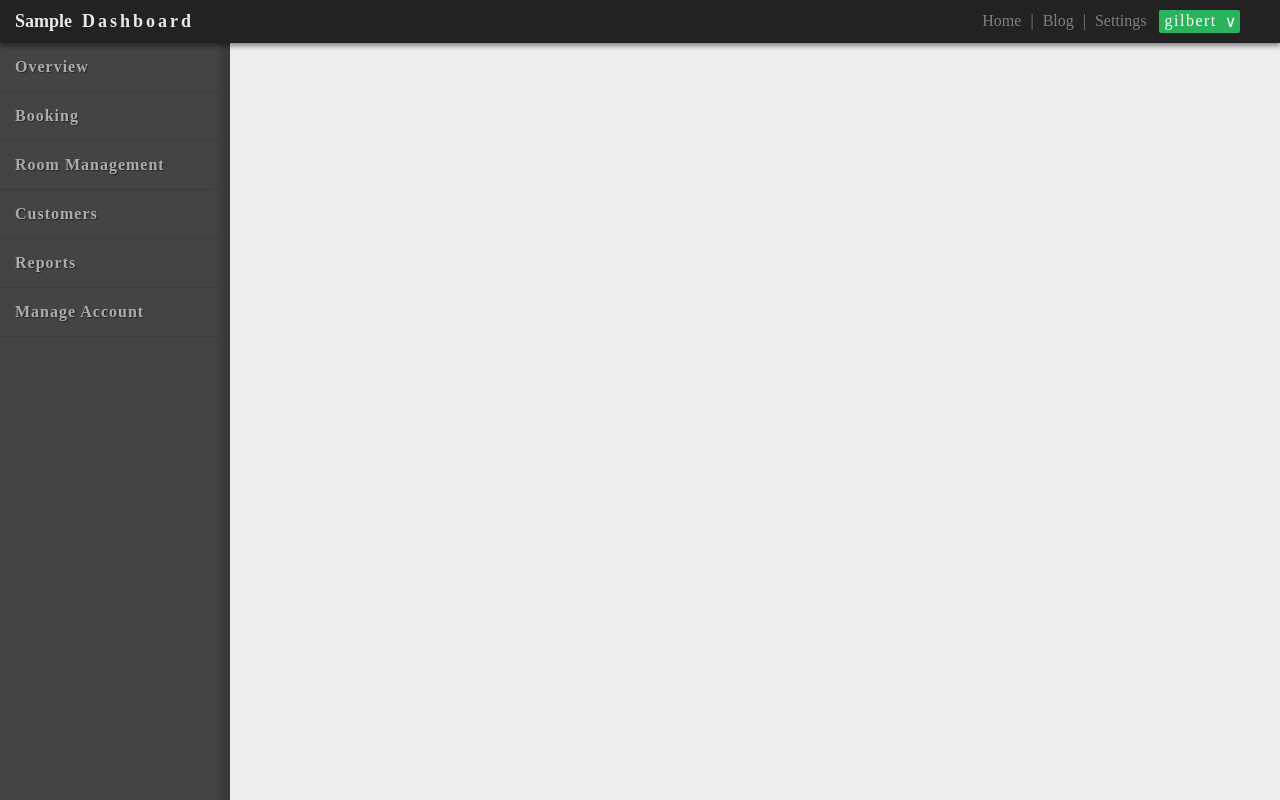
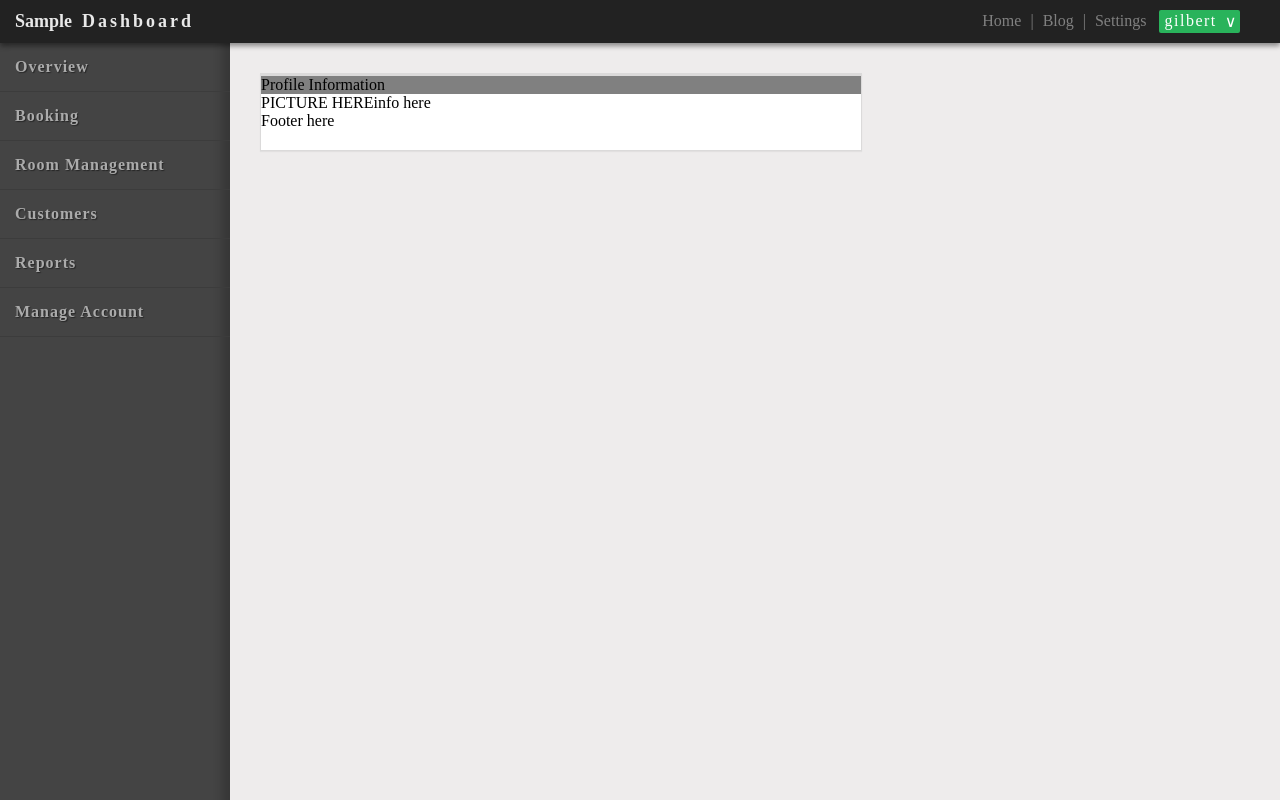
Before and after one commit to igroz777/uitemplate, a plain HTML site: page index.html in a window 1280 px wide. Drawn offline with Linux system fonts and the light colour scheme.

Commit message:
Started work on profile section. Confirmed that initial styling works properly. Will bbe adding lots of dummy data in next commit.

```diff
--- a/css/style.css
+++ b/css/style.css
@@ -287,3 +287,30 @@ body{
 	background: #eeecec;
 	height: 100%;
 }
+
+.app-page-profile{
+	display: flex;
+	flex-direction: column;
+	justify-content: flex-start;
+	align-items: flex-start;
+	margin-left: 30px;
+	margin-top: 30px;
+	padding-bottom: 20px;
+	border: 1px solid #dbdada;
+	border-top: 3px solid #dbdada;
+	box-shadow: 0 1px 1px rgba(0,0,0,0.05);
+	background: white;
+	width: 600px;
+}
+
+.page-profile-header{
+	width: 100%;
+	background: gray;
+
+}
+
+.page-profile-content{
+	display: flex;
+	flex-direction: row;
+	flex-wrap: nowrap;
+}
--- a/index.html
+++ b/index.html
@@ -102,7 +102,29 @@
 				</ul>
 			</div>
 			<div class="app-page-host">
-    			<router-view></router-view>
+    			<div class="app-page-profile">
+    				<div class="page-profile-header">
+    					<div>Profile Information</div>
+    				</div>
+    				<div class="page-profile-content">
+    					<div class="page-profile-picture">
+    						PICTURE HERE
+    					</div>
+    					<div class="page-profile-info">
+    					info here
+    						<div class="page-profile-section">
+	    						<div class="page-profile-section-header"></div>
+	    						<div class="page-profile-section-detail">
+	    							<div class="page-profile-section-detail-key"></div>
+	    							<div class="page-profile-section-detail-value"></div>
+	    						</div>
+	    					</div>
+    					</div>
+    				</div>
+    				<div class="page-profile-footer">
+    					Footer here
+    				</div>
+    			</div>
   		</div>
 		</div>
 	</div>
```
